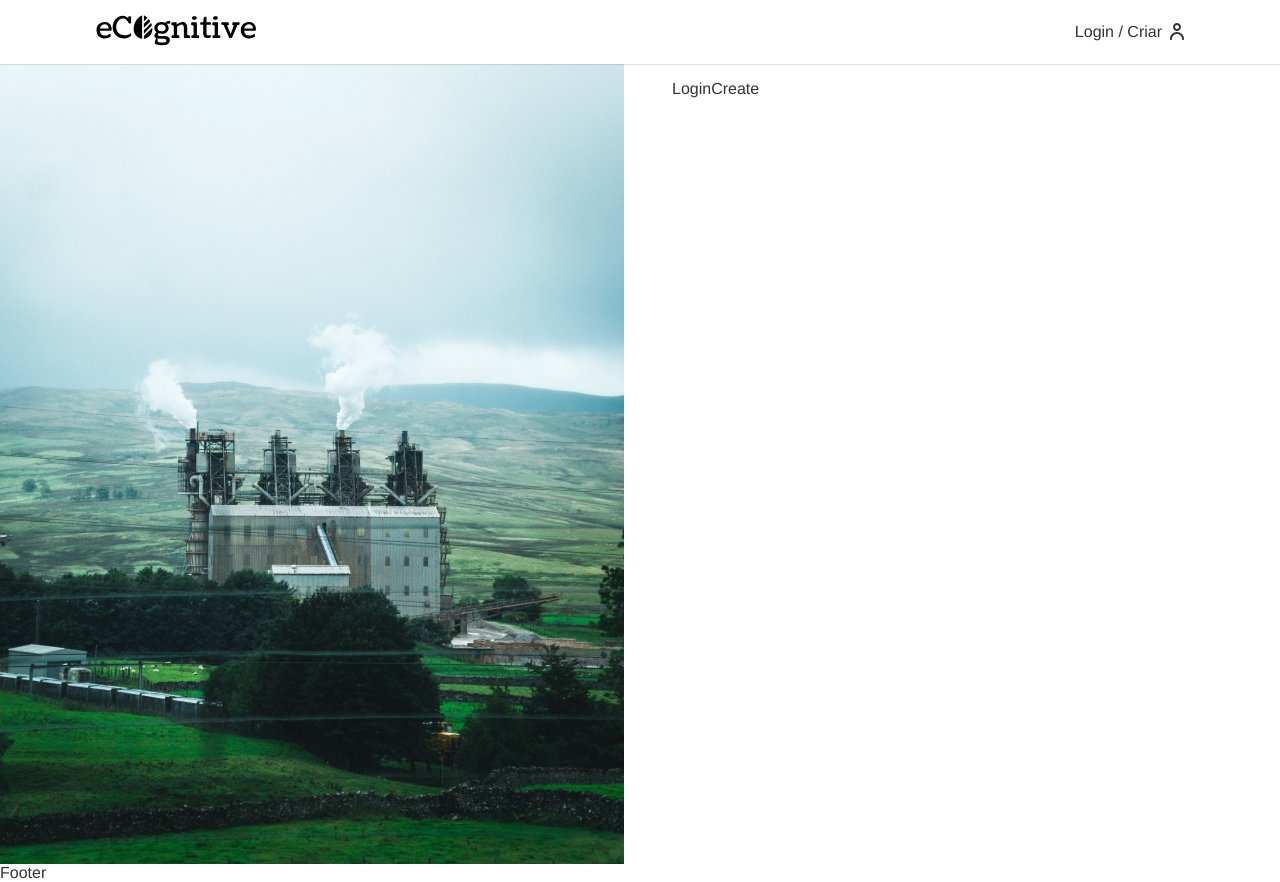
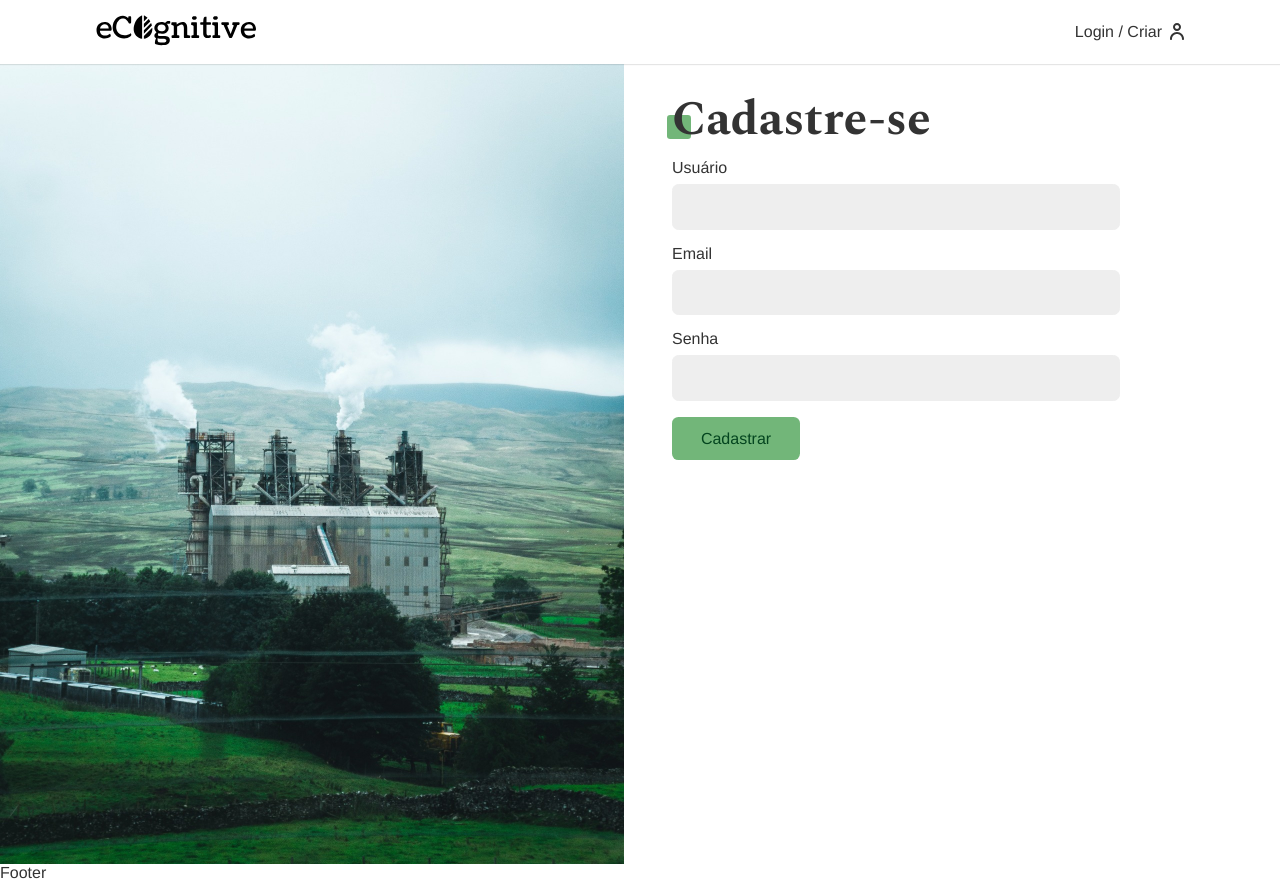
Before and after one commit to DyegoIthalo/eCOgnitive, a React (Create React App) app: page /login/criar in a window 1280 px wide. Built offline with nearby package versions, Linux system fonts and the light colour scheme.

Commit message:
login criar

```diff
--- a/src/Components/Login/LoginCreate.js
+++ b/src/Components/Login/LoginCreate.js
@@ -1,7 +1,39 @@
 import React from "react";
+import Input from "../Form/Input";
+import Button from "../Form/Button";
+import useForm from "../../Hooks/useForm";
+import { USER_POST } from "../../Api";
+import { UserContext } from "../../UserContext";
 
 const LoginCreate = () => {
-  return <div>LoginCreate</div>;
+  const username = useForm();
+  const email = useForm("email");
+  const password = useForm("password");
+
+  const { userLogin } = React.useContext(UserContext);
+
+  async function handleSubmit(event) {
+    event.preventDefault();
+    const { url, options } = USER_POST({
+      username: username.value,
+      email: email.value,
+      password: password.value,
+    });
+    const response = await fetch(url, options);
+    if (response.ok) userLogin(username.value, password.value);
+  }
+
+  return (
+    <section className="animeLeft">
+      <h1 className="title">Cadastre-se</h1>
+      <form onSubmit={handleSubmit}>
+        <Input label="Usuário" type="text" name="username" {...username} />
+        <Input label="Email" type="email" name="email" {...email} />
+        <Input label="Senha" type="password" name="password" {...password} />
+        <Button>Cadastrar</Button>
+      </form>
+    </section>
+  );
 };
 
 export default LoginCreate;
--- a/src/Hooks/useForm.js
+++ b/src/Hooks/useForm.js
@@ -5,6 +5,11 @@
     regex:
       /^(([^<>()[\]\\.,;:\s@"]+(\.[^<>()[\]\\.,;:\s@"]+)*)|(".+"))@((\[[0-9]{1,3}\.[0-9]{1,3}\.[0-9]{1,3}\.[0-9]{1,3}\])|(([a-zA-Z\-0-9]+\.)+[a-zA-Z]{2,}))$/,
     message: "Preencha um email válido",
+  },
+  password: {
+    regex: /^(?=.*\d)(?=.*[a-z])(?=.*[A-Z])[0-9a-zA-Z]{8,}$/,
+    message:
+      "A senha precisa ter 1 caracter maíusculo, 1 minúsculo e 1 digito. Com no mínimo 8 caracteres.",
   },
 };
 
--- a/src/UserContext.js
+++ b/src/UserContext.js
@@ -1,5 +1,5 @@
 import React from "react";
-import { TOKEN_POST, TOKEN_VALIDATE_POST, USER_GET } from "./api";
+import { TOKEN_POST, TOKEN_VALIDATE_POST, USER_GET } from "./Api";
 import { useNavigate } from "react-router-dom";
 
 export const UserContext = React.createContext();
--- a/src/api.js
+++ b/src/api.js
@@ -36,3 +36,16 @@
     },
   };
 }
+
+export function USER_POST(body) {
+  return {
+    url: API_URL + "/api/user",
+    options: {
+      method: "POST",
+      headers: {
+        "Content-Type": "application/json",
+      },
+      body: JSON.stringify(body),
+    },
+  };
+}
```
